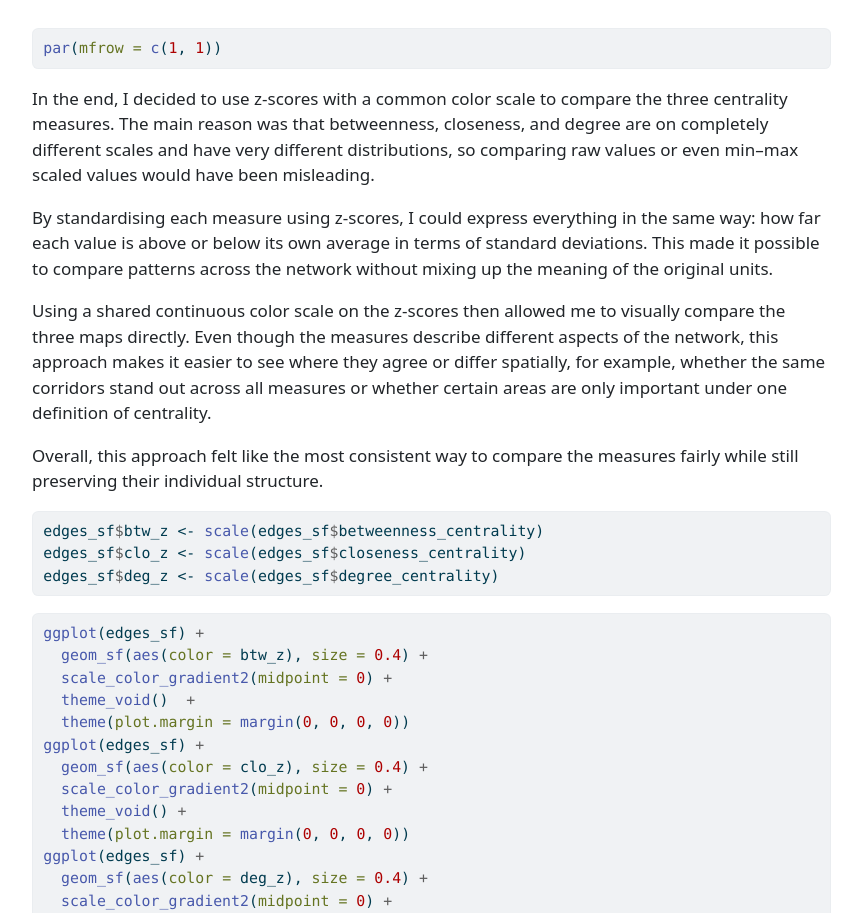
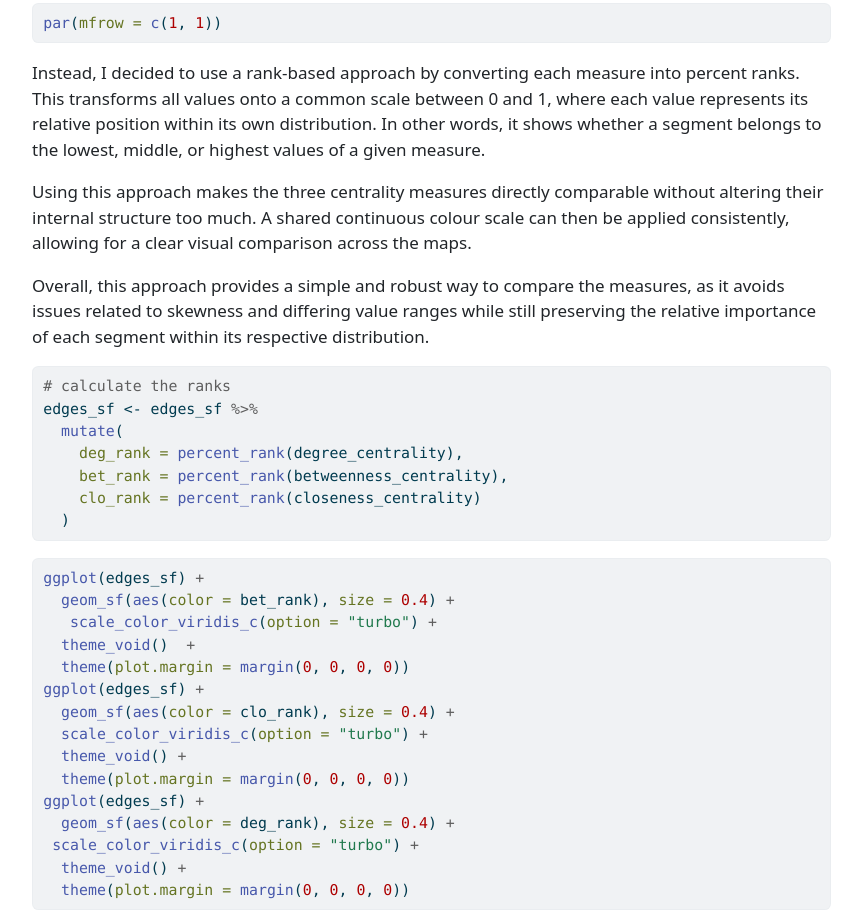
Before and after one commit to YR-TerraDynamics/network-analysis, a plain HTML site: page index.html in a window 1280 px wide. Shown: the part 6036-6949 px from the top of the page, without its empty margins (136-998 px from the left). Drawn offline with Linux system fonts and the light colour scheme.

Commit message:
Built site for gh-pages

```diff
--- a/index.html
+++ b/index.html
@@ -273,8 +273,8 @@ Projected CRS: CH1903+ / LV95</code></pre>
 </div>
 </div>
 </div>
-<p>My first attempt to improve the visualisation was to transform the data using log scaling and also to try quantiles. The idea was to reduce skewness and make the maps easier to read. However, it quickly became clear that these transformations were changing the interpretation too much and were not solving the underlying issue of comparability between the measures.</p>
-<p>To make a more informed decision, I then looked at the actual distributions of each variable. This step was important because it gave me a clearer understanding of how each centrality measure is structured. It showed that betweenness and degree were heavily skewed, while closeness had a more balanced distribution. This helped me realise that any transformation would affect each measure differently and could unintentionally distort the comparison.</p>
+<p>My first attempt to improve the visualisation was to transform the data using log scaling and quantiles, with the goal of reducing skewness and making the maps easier to interpret. However, these transformations did not fully solve the main issue and, in some cases, changed the interpretation too much.</p>
+<p>To better understand the problem, I then looked at the distributions of the three centrality measures. This showed clear differences: betweenness and degree are strongly skewed, while closeness is more evenly distributed. This made it clear that applying the same transformation to all measures would affect them differently and could distort the comparison.</p>
 <div class="cell">
 <div class="code-copy-outer-scaffold"><div class="sourceCode cell-code" id="cb10"><pre class="sourceCode r code-with-copy"><code class="sourceCode r"><span id="cb10-1"><a href="#cb10-1" aria-hidden="true" tabindex="-1"></a><span class="fu">par</span>(<span class="at">mfrow =</span> <span class="fu">c</span>(<span class="dv">1</span>, <span class="dv">3</span>))</span>
 <span id="cb10-2"><a href="#cb10-2" aria-hidden="true" tabindex="-1"></a></span>
@@ -290,44 +290,47 @@ Projected CRS: CH1903+ / LV95</code></pre>
 </div>
 <div class="code-copy-outer-scaffold"><div class="sourceCode cell-code" id="cb11"><pre class="sourceCode r code-with-copy"><code class="sourceCode r"><span id="cb11-1"><a href="#cb11-1" aria-hidden="true" tabindex="-1"></a><span class="fu">par</span>(<span class="at">mfrow =</span> <span class="fu">c</span>(<span class="dv">1</span>, <span class="dv">1</span>))</span></code></pre></div><button title="Copy to Clipboard" class="code-copy-button"><i class="bi"></i></button></div>
 </div>
-<p>In the end, I decided to use z-scores with a common color scale to compare the three centrality measures. The main reason was that betweenness, closeness, and degree are on completely different scales and have very different distributions, so comparing raw values or even min–max scaled values would have been misleading.</p>
-<p>By standardising each measure using z-scores, I could express everything in the same way: how far each value is above or below its own average in terms of standard deviations. This made it possible to compare patterns across the network without mixing up the meaning of the original units.</p>
-<p>Using a shared continuous color scale on the z-scores then allowed me to visually compare the three maps directly. Even though the measures describe different aspects of the network, this approach makes it easier to see where they agree or differ spatially, for example, whether the same corridors stand out across all measures or whether certain areas are only important under one definition of centrality.</p>
-<p>Overall, this approach felt like the most consistent way to compare the measures fairly while still preserving their individual structure.</p>
+<p>Instead, I decided to use a rank-based approach by converting each measure into percent ranks. This transforms all values onto a common scale between 0 and 1, where each value represents its relative position within its own distribution. In other words, it shows whether a segment belongs to the lowest, middle, or highest values of a given measure.</p>
+<p>Using this approach makes the three centrality measures directly comparable without altering their internal structure too much. A shared continuous colour scale can then be applied consistently, allowing for a clear visual comparison across the maps.</p>
+<p>Overall, this approach provides a simple and robust way to compare the measures, as it avoids issues related to skewness and differing value ranges while still preserving the relative importance of each segment within its respective distribution.</p>
 <div class="cell">
-<div class="code-copy-outer-scaffold"><div class="sourceCode cell-code" id="cb12"><pre class="sourceCode r code-with-copy"><code class="sourceCode r"><span id="cb12-1"><a href="#cb12-1" aria-hidden="true" tabindex="-1"></a>edges_sf<span class="sc">$</span>btw_z <span class="ot">&lt;-</span> <span class="fu">scale</span>(edges_sf<span class="sc">$</span>betweenness_centrality)</span>
-<span id="cb12-2"><a href="#cb12-2" aria-hidden="true" tabindex="-1"></a>edges_sf<span class="sc">$</span>clo_z <span class="ot">&lt;-</span> <span class="fu">scale</span>(edges_sf<span class="sc">$</span>closeness_centrality)</span>
-<span id="cb12-3"><a href="#cb12-3" aria-hidden="true" tabindex="-1"></a>edges_sf<span class="sc">$</span>deg_z <span class="ot">&lt;-</span> <span class="fu">scale</span>(edges_sf<span class="sc">$</span>degree_centrality)</span></code></pre></div><button title="Copy to Clipboard" class="code-copy-button"><i class="bi"></i></button></div>
+<div class="code-copy-outer-scaffold"><div class="sourceCode cell-code" id="cb12"><pre class="sourceCode r code-with-copy"><code class="sourceCode r"><span id="cb12-1"><a href="#cb12-1" aria-hidden="true" tabindex="-1"></a><span class="co"># calculate the ranks</span></span>
+<span id="cb12-2"><a href="#cb12-2" aria-hidden="true" tabindex="-1"></a>edges_sf <span class="ot">&lt;-</span> edges_sf <span class="sc">%&gt;%</span></span>
+<span id="cb12-3"><a href="#cb12-3" aria-hidden="true" tabindex="-1"></a>  <span class="fu">mutate</span>(</span>
+<span id="cb12-4"><a href="#cb12-4" aria-hidden="true" tabindex="-1"></a>    <span class="at">deg_rank =</span> <span class="fu">percent_rank</span>(degree_centrality),</span>
+<span id="cb12-5"><a href="#cb12-5" aria-hidden="true" tabindex="-1"></a>    <span class="at">bet_rank =</span> <span class="fu">percent_rank</span>(betweenness_centrality),</span>
+<span id="cb12-6"><a href="#cb12-6" aria-hidden="true" tabindex="-1"></a>    <span class="at">clo_rank =</span> <span class="fu">percent_rank</span>(closeness_centrality)</span>
+<span id="cb12-7"><a href="#cb12-7" aria-hidden="true" tabindex="-1"></a>  )</span></code></pre></div><button title="Copy to Clipboard" class="code-copy-button"><i class="bi"></i></button></div>
 </div>
 <div class="code-copy-outer-scaffold"><div class="sourceCode cell-code" id="cb13"><pre class="sourceCode r code-with-copy"><code class="sourceCode r"><span id="cb13-1"><a href="#cb13-1" aria-hidden="true" tabindex="-1"></a><span class="fu">ggplot</span>(edges_sf) <span class="sc">+</span> </span>
-<span id="cb13-2"><a href="#cb13-2" aria-hidden="true" tabindex="-1"></a>  <span class="fu">geom_sf</span>(<span class="fu">aes</span>(<span class="at">color =</span> btw_z), <span class="at">size =</span> <span class="fl">0.4</span>) <span class="sc">+</span> </span>
-<span id="cb13-3"><a href="#cb13-3" aria-hidden="true" tabindex="-1"></a>  <span class="fu">scale_color_gradient2</span>(<span class="at">midpoint =</span> <span class="dv">0</span>) <span class="sc">+</span> </span>
+<span id="cb13-2"><a href="#cb13-2" aria-hidden="true" tabindex="-1"></a>  <span class="fu">geom_sf</span>(<span class="fu">aes</span>(<span class="at">color =</span> bet_rank), <span class="at">size =</span> <span class="fl">0.4</span>) <span class="sc">+</span> </span>
+<span id="cb13-3"><a href="#cb13-3" aria-hidden="true" tabindex="-1"></a>   <span class="fu">scale_color_viridis_c</span>(<span class="at">option =</span> <span class="st">"turbo"</span>) <span class="sc">+</span>  </span>
 <span id="cb13-4"><a href="#cb13-4" aria-hidden="true" tabindex="-1"></a>  <span class="fu">theme_void</span>()  <span class="sc">+</span> </span>
 <span id="cb13-5"><a href="#cb13-5" aria-hidden="true" tabindex="-1"></a>  <span class="fu">theme</span>(<span class="at">plot.margin =</span> <span class="fu">margin</span>(<span class="dv">0</span>, <span class="dv">0</span>, <span class="dv">0</span>, <span class="dv">0</span>))</span>
 <span id="cb13-6"><a href="#cb13-6" aria-hidden="true" tabindex="-1"></a><span class="fu">ggplot</span>(edges_sf) <span class="sc">+</span> </span>
-<span id="cb13-7"><a href="#cb13-7" aria-hidden="true" tabindex="-1"></a>  <span class="fu">geom_sf</span>(<span class="fu">aes</span>(<span class="at">color =</span> clo_z), <span class="at">size =</span> <span class="fl">0.4</span>) <span class="sc">+</span> </span>
-<span id="cb13-8"><a href="#cb13-8" aria-hidden="true" tabindex="-1"></a>  <span class="fu">scale_color_gradient2</span>(<span class="at">midpoint =</span> <span class="dv">0</span>) <span class="sc">+</span> </span>
+<span id="cb13-7"><a href="#cb13-7" aria-hidden="true" tabindex="-1"></a>  <span class="fu">geom_sf</span>(<span class="fu">aes</span>(<span class="at">color =</span> clo_rank), <span class="at">size =</span> <span class="fl">0.4</span>) <span class="sc">+</span> </span>
+<span id="cb13-8"><a href="#cb13-8" aria-hidden="true" tabindex="-1"></a>  <span class="fu">scale_color_viridis_c</span>(<span class="at">option =</span> <span class="st">"turbo"</span>) <span class="sc">+</span> </span>
 <span id="cb13-9"><a href="#cb13-9" aria-hidden="true" tabindex="-1"></a>  <span class="fu">theme_void</span>() <span class="sc">+</span> </span>
 <span id="cb13-10"><a href="#cb13-10" aria-hidden="true" tabindex="-1"></a>  <span class="fu">theme</span>(<span class="at">plot.margin =</span> <span class="fu">margin</span>(<span class="dv">0</span>, <span class="dv">0</span>, <span class="dv">0</span>, <span class="dv">0</span>))</span>
 <span id="cb13-11"><a href="#cb13-11" aria-hidden="true" tabindex="-1"></a><span class="fu">ggplot</span>(edges_sf) <span class="sc">+</span> </span>
-<span id="cb13-12"><a href="#cb13-12" aria-hidden="true" tabindex="-1"></a>  <span class="fu">geom_sf</span>(<span class="fu">aes</span>(<span class="at">color =</span> deg_z), <span class="at">size =</span> <span class="fl">0.4</span>) <span class="sc">+</span></span>
-<span id="cb13-13"><a href="#cb13-13" aria-hidden="true" tabindex="-1"></a>  <span class="fu">scale_color_gradient2</span>(<span class="at">midpoint =</span> <span class="dv">0</span>) <span class="sc">+</span> </span>
+<span id="cb13-12"><a href="#cb13-12" aria-hidden="true" tabindex="-1"></a>  <span class="fu">geom_sf</span>(<span class="fu">aes</span>(<span class="at">color =</span> deg_rank), <span class="at">size =</span> <span class="fl">0.4</span>) <span class="sc">+</span></span>
+<span id="cb13-13"><a href="#cb13-13" aria-hidden="true" tabindex="-1"></a> <span class="fu">scale_color_viridis_c</span>(<span class="at">option =</span> <span class="st">"turbo"</span>) <span class="sc">+</span> </span>
 <span id="cb13-14"><a href="#cb13-14" aria-hidden="true" tabindex="-1"></a>  <span class="fu">theme_void</span>() <span class="sc">+</span> </span>
 <span id="cb13-15"><a href="#cb13-15" aria-hidden="true" tabindex="-1"></a>  <span class="fu">theme</span>(<span class="at">plot.margin =</span> <span class="fu">margin</span>(<span class="dv">0</span>, <span class="dv">0</span>, <span class="dv">0</span>, <span class="dv">0</span>))</span></code></pre></div><button title="Copy to Clipboard" class="code-copy-button"><i class="bi"></i></button></div>
 <div class="cell quarto-layout-panel" data-fig-nrow="3" data-layout-ncol="1">
 <div class="quarto-layout-row">
 <div class="quarto-layout-cell" style="flex-basis: 100.0%;justify-content: center;">
-<p><img src="index_files/figure-html/plot%20z-scores-1.png" class="img-fluid" width="1152"></p>
+<p><img src="index_files/figure-html/plot%20quantiless-1.png" class="img-fluid" width="1152"></p>
 </div>
 </div>
 <div class="quarto-layout-row">
 <div class="quarto-layout-cell" style="flex-basis: 100.0%;justify-content: center;">
-<p><img src="index_files/figure-html/plot%20z-scores-2.png" class="img-fluid" width="1152"></p>
+<p><img src="index_files/figure-html/plot%20quantiless-2.png" class="img-fluid" width="1152"></p>
 </div>
 </div>
 <div class="quarto-layout-row">
 <div class="quarto-layout-cell" style="flex-basis: 100.0%;justify-content: center;">
-<p><img src="index_files/figure-html/plot%20z-scores-3.png" class="img-fluid" width="1152"></p>
+<p><img src="index_files/figure-html/plot%20quantiless-3.png" class="img-fluid" width="1152"></p>
 </div>
 </div>
 </div>
@@ -336,8 +339,8 @@ Projected CRS: CH1903+ / LV95</code></pre>
 <h3 class="anchored" data-anchor-id="discussion-of-results">Discussion of results</h3>
 <p><strong>Betweenness</strong></p>
 <p>The betweenness centrality results highlight the main “through-routes” in the Swiss cycling network, meaning the corridors that are most frequently used as connectors between different parts of the network.</p>
-<p>The strongest pattern is a clear central corridor along the Aare–Limmat valley between Bern and Zurich. This stands out as the most important structural spine of the network, indicating that many shortest paths between other regions pass through this axis. From this main corridor, several secondary high-betweenness routes extend outward. These include connections from Bern towards Lausanne and Geneva, and from Zurich towards St.&nbsp;Gallen. These routes likely act as important links between major urban regions in the west and east of Switzerland. Making also sense if you look at population density in this corridor, because roughly a third of the Swiss populationlives <a href="https://www.nzz.ch/folio/drittel-der-schweiz-lebt-entlang-dieser-bahnlinie-ld.1827747">here</a>.</p>
-<p>A very strong north–south structure is also visible. The most prominent route runs from Zurich through central Switzerland (Zug and Lucerne) towards Ticino via the Gotthard axis. Additional alpine crossings, such as Bern–Thun–Interlaken–Grimsel and the Walensee–Rheintal–San Bernardino route, also show high betweenness values. This reflects the role of alpine passes as natural bottlenecks where long-distance routes are concentrated.</p>
+<p>The strongest pattern is a clear central corridor along the Aare–Limmat valley between Bern and Zurich. This stands out as the most important structural spine of the network, indicating that many shortest paths between other regions pass through this axis. From this main corridor, several secondary high-betweenness routes extend outward. These include connections from Bern towards Lausanne and Geneva, and from Zurich towards St.&nbsp;Gallen. These routes likely act as important links between major urban regions in the west and east of Switzerland. Making also sense if you look at population density in this corridor, because roughly a third of the Swiss populationlives <a href="https://www.nzz.ch/folio/drittel-der-schweiz-lebt-entlang-dieser-bahnlinie-ld.1827747">here</a>. Other east-west connections worth mentioning are the Arth-Goldau-Luzern-Emmental-Bern and the Chur-Oberalp-Furka-Rhonetal axes.</p>
+<p>A very strong north–south structure is also visible. The most prominent route runs from Zurich through central Switzerland (Zug and Lucerne) towards Ticino via the Gotthard axis. Additional alpine crossings, such as Bern–Thun–Interlaken–Grimsel and the Walensee–Rheintal–Oberalp route, also show high betweenness values. This reflects the role of alpine passes as natural bottlenecks where long-distance routes are concentrated.</p>
 <p>Overall, betweenness centrality identifies a small number of key transit corridors that structure movement through the entire network. These are mainly major intercity routes and alpine crossings, which function as “backbones” of connectivity in the Swiss cycling system.</p>
 <p><strong>Closeness</strong></p>
 <p>The closeness centrality results show a strong concentration of accessibility in the Swiss plateau, with the highest values forming a broad central zone between Zurich and Bern. This area functions as the main accessibility core of the network, meaning that from here, most other locations can be reached in relatively few steps. This high-accessibility zone extends southwards along the Prealps, following the main settlement and transport corridors. Moving away from this core, closeness values steadily decrease, especially towards alpine regions and outer valleys.</p>
@@ -350,6 +353,10 @@ Projected CRS: CH1903+ / LV95</code></pre>
 <p>In contrast, alpine regions are typically represented by fewer and longer segments, with more distinct junction points where multiple routes meet. These nodes may therefore show higher degree values, even though the overall network is less dense.</p>
 <p>I cannot be fully certain that this is the exact cause, but it seems like a plausible explanation for the pattern observed. If this is the case, then degree centrality in this representation would not reflect true intersection density, but instead how the network is geometrically represented and segmented.</p>
 <p>Overall, this suggests that degree centrality should be interpreted with some caution in this dataset, as the observed values may partly reflect data structure effects in addition to actual network connectivity.</p>
+<p><strong>Comparison</strong></p>
+<p>Comparing the three measures shows that they capture different aspects of the network. Betweenness highlights a small number of key transit corridors, such as the Aare–Limmat axis and major alpine crossings, which structure movement across Switzerland. Closeness, in contrast, emphasizes a broader central zone in the Swiss plateau where overall accessibility is highest.</p>
+<p>Degree centrality shows a different pattern and appears to be influenced by how the network is segmented, reflecting more local structural properties rather than global importance.</p>
+<p>Overall, betweenness and closeness provide a good picture of the main corridors and central accessibility, while degree adds a local perspective but should be interpreted with caution.</p>
 </section>
 </section>
 <section id="routing" class="level2">
```
Also changed, not shown: index_files/figure-html/plot quantiless-1.png (added), index_files/figure-html/plot quantiless-2.png (added), index_files/figure-html/plot quantiless-3.png (added), index_files/figure-html/plot z-scores-1.png (deleted), index_files/figure-html/plot z-scores-2.png (deleted), index_files/figure-html/plot z-scores-3.png (deleted), 1 other file.
